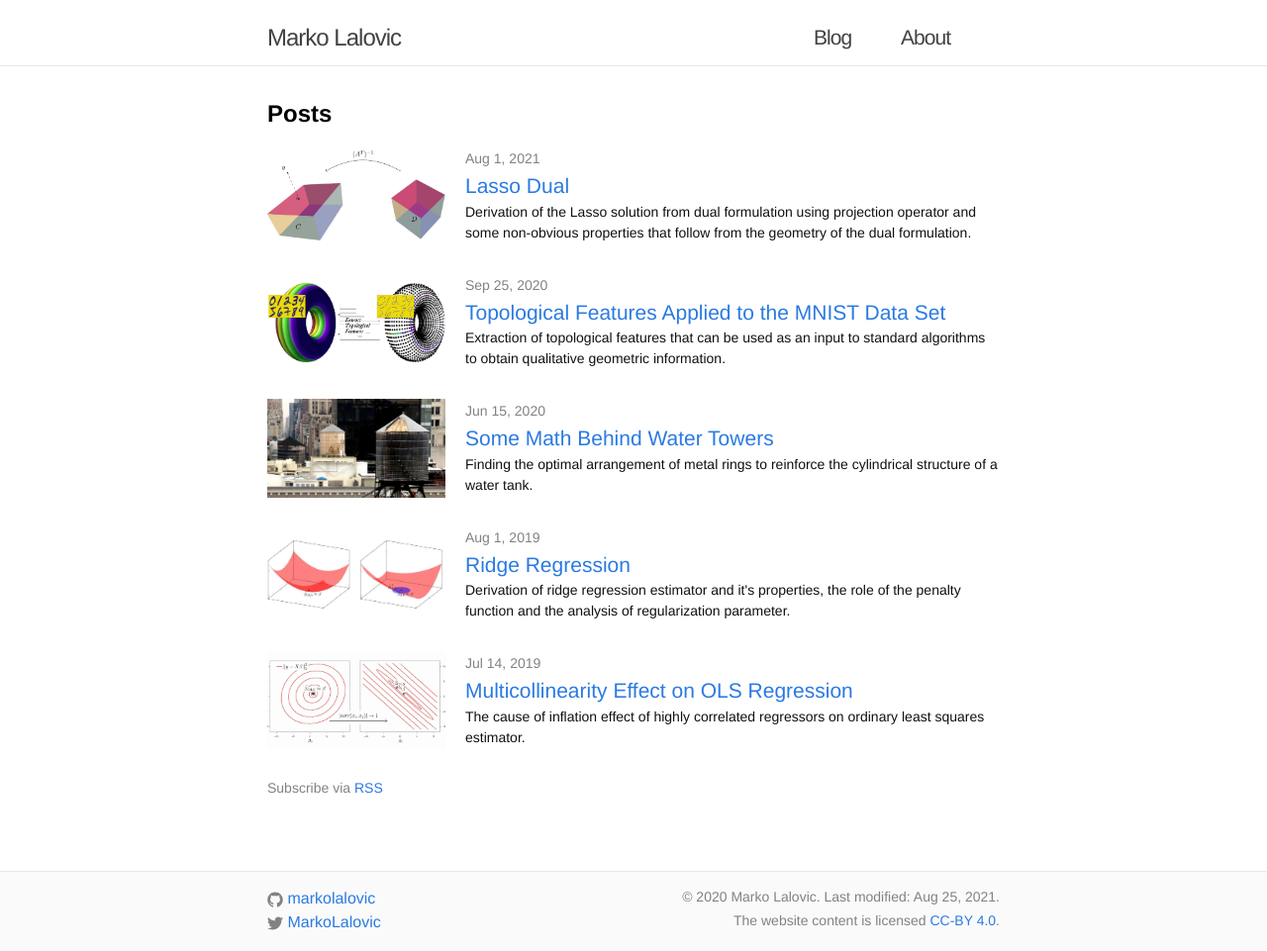
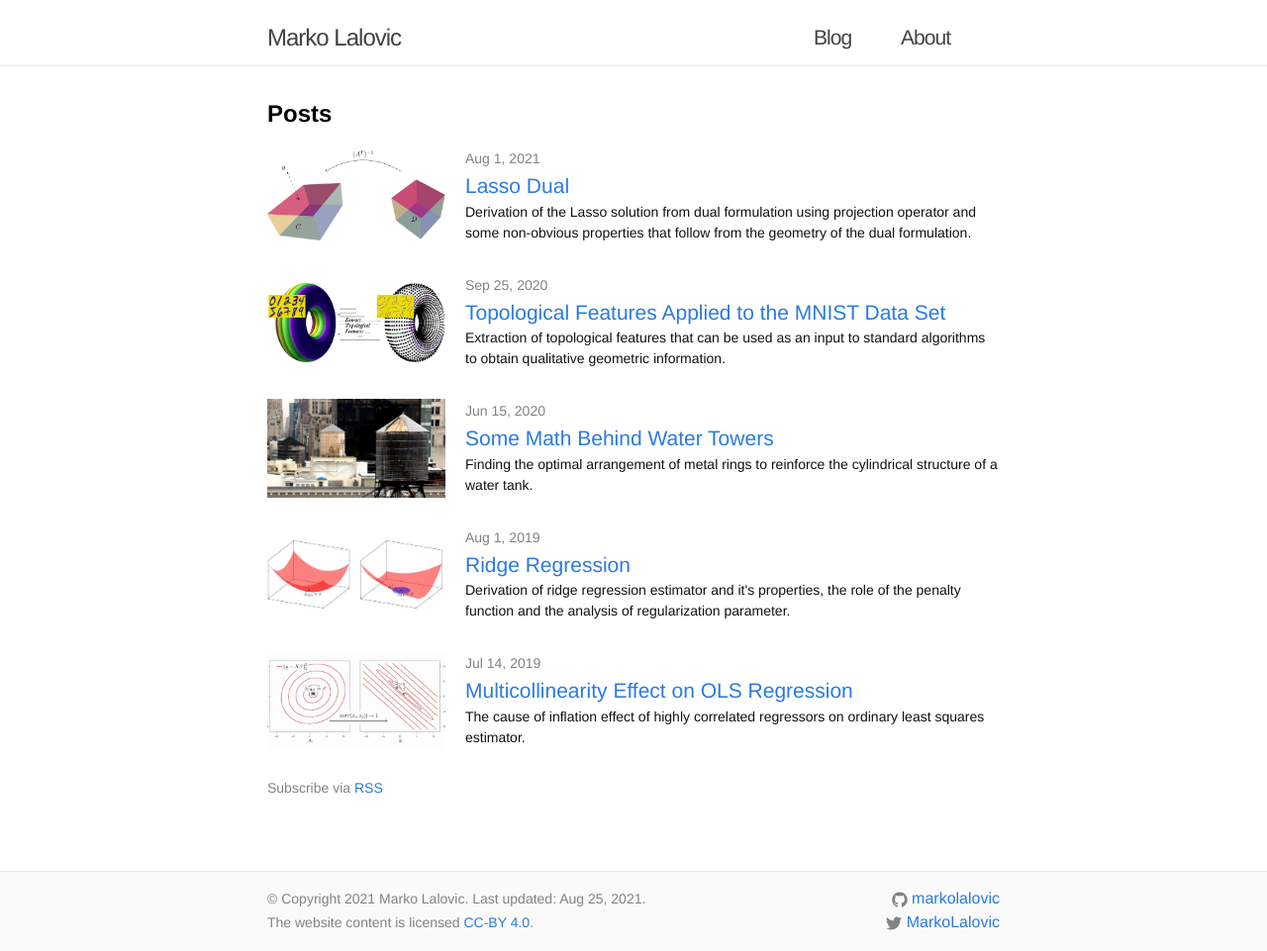
Before and after one commit to markolalovic/blog, a Jekyll site: the page built from index.markdown, in a window 1280 px wide. Shown: the whole page at 99% size. Built offline with Jekyll 4.4.1, drawn with Linux system fonts in a browser that asks for light colours.

Commit message:
updated website content license details

```diff
--- a/_includes/footer.html
+++ b/_includes/footer.html
@@ -5,23 +5,28 @@
     <ul class="social-media-list">
       {% if site.github_username %}
       <li>
+        <span class="post-meta">
+          © Copyright 2021 Marko Lalovic. Last updated: Aug 25, 2021.
+        </span>
+        <span style="float: right">
           <a href="https://github.com/{{ site.github_username }}" target="_blank">
             <span class="icon  icon--github">
               <svg viewBox="0 0 16 16">
                 <path fill="#828282" d="M7.999,0.431c-4.285,0-7.76,3.474-7.76,7.761 c0,3.428,2.223,6.337,5.307,7.363c0.388,0.071,0.53-0.168,0.53-0.374c0-0.184-0.007-0.672-0.01-1.32 c-2.159,0.469-2.614-1.04-2.614-1.04c-0.353-0.896-0.862-1.135-0.862-1.135c-0.705-0.481,0.053-0.472,0.053-0.472 c0.779,0.055,1.189,0.8,1.189,0.8c0.692,1.186,1.816,0.843,2.258,0.645c0.071-0.502,0.271-0.843,0.493-1.037 C4.86,11.425,3.049,10.76,3.049,7.786c0-0.847,0.302-1.54,0.799-2.082C3.768,5.507,3.501,4.718,3.924,3.65 c0,0,0.652-0.209,2.134,0.796C6.677,4.273,7.34,4.187,8,4.184c0.659,0.003,1.323,0.089,1.943,0.261 c1.482-1.004,2.132-0.796,2.132-0.796c0.423,1.068,0.157,1.857,0.077,2.054c0.497,0.542,0.798,1.235,0.798,2.082 c0,2.981-1.814,3.637-3.543,3.829c0.279,0.24,0.527,0.713,0.527,1.437c0,1.037-0.01,1.874-0.01,2.129 c0,0.208,0.14,0.449,0.534,0.373c3.081-1.028,5.302-3.935,5.302-7.362C15.76,3.906,12.285,0.431,7.999,0.431z"/>
               </svg>
             </span>
-
             <span class="username">{{ site.github_username }}</span>
           </a>
-        <span class="post-meta" style="float: right">
-          © 2020 Marko Lalovic. Last modified: Aug 25, 2021.
         </span>
       </li>
       {% endif %}
 
       {% if site.twitter_username %}
       <li>
+        <span class="post-meta">
+          The website content is licensed <a href="https://creativecommons.org/licenses/by/4.0/" target="_blank">CC-BY 4.0</a>.
+        </span>
+        <span style="float: right">
           <a href="https://twitter.com/{{ site.twitter_username }}" target="_blank">
             <span class="icon  icon--twitter">
               <svg viewBox="0 0 16 16">
@@ -29,11 +34,8 @@
                 c-0.632,0.375-1.332,0.647-2.076,0.793c-0.596-0.636-1.446-1.033-2.387-1.033c-1.806,0-3.27,1.464-3.27,3.27 c0,0.256,0.029,0.506,0.085,0.745C5.163,5.404,2.753,4.102,1.14,2.124C0.859,2.607,0.698,3.168,0.698,3.767 c0,1.134,0.577,2.135,1.455,2.722C1.616,6.472,1.112,6.325,0.671,6.08c0,0.014,0,0.027,0,0.041c0,1.584,1.127,2.906,2.623,3.206 C3.02,9.402,2.731,9.442,2.433,9.442c-0.211,0-0.416-0.021-0.615-0.059c0.416,1.299,1.624,2.245,3.055,2.271 c-1.119,0.877-2.529,1.4-4.061,1.4c-0.264,0-0.524-0.015-0.78-0.046c1.447,0.928,3.166,1.469,5.013,1.469 c6.015,0,9.304-4.983,9.304-9.304c0-0.142-0.003-0.283-0.009-0.423C14.976,4.29,15.531,3.714,15.969,3.058z"/>
               </svg>
             </span>
-
             <span class="username">{{ site.twitter_username }}</span>
           </a>
-        <span class="post-meta" style="float: right">
-          The website content is licensed <a href="https://creativecommons.org/licenses/by/4.0/" target="_blank">CC-BY 4.0</a>.
         </span>
       </li>
       {% endif %}
```
Lines whose indentation alone changed are shown as unchanged.
